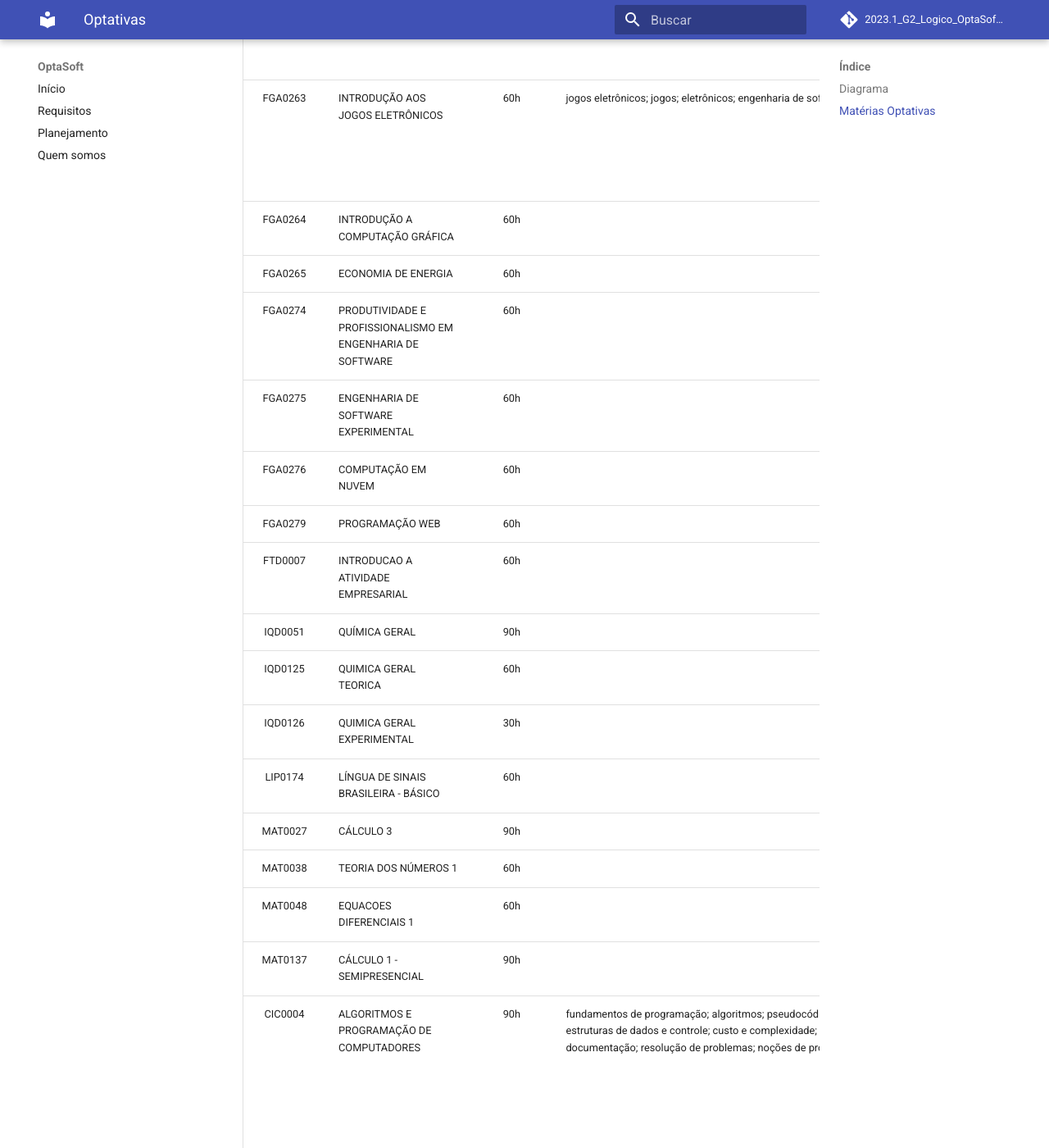
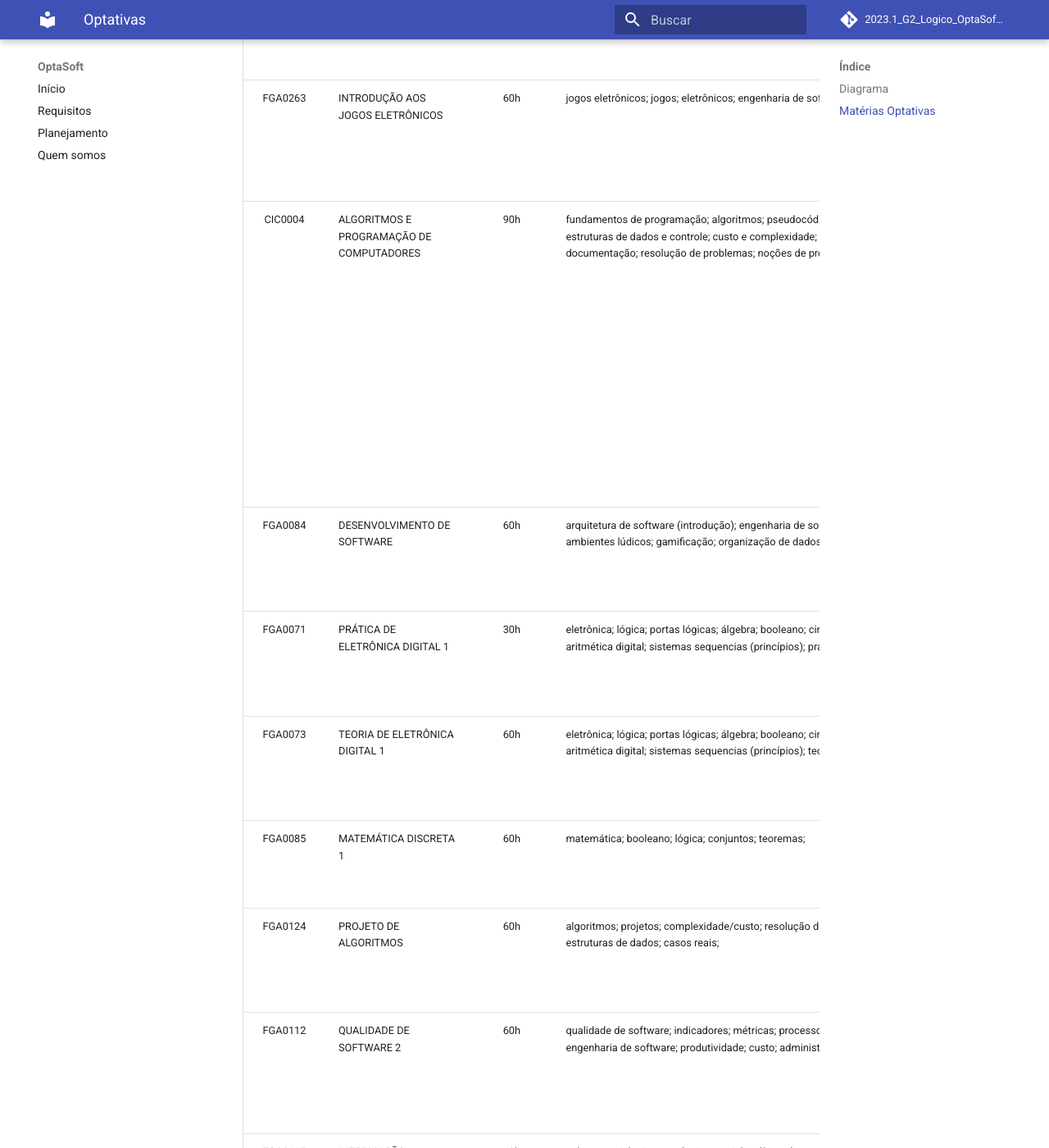
Before and after one commit to UnBParadigmas2023-1-Turma02/2023.1_G2_Logico_OptaSoftware, an MkDocs documentation site: the page built from pages/docs/optativas.md, in a window 1280 px wide and 1400 px high, scrolled down 14572 px. Shown: the whole window at 82% size. Built offline with MkDocs 1.6.1 and Material for MkDocs 9.7.7, drawn with Linux system fonts in a browser that asks for light colours; comment, search, counter and statistics services are not loaded.

Commit message:
retirando duplicatas

```diff
--- a/pages/docs/optativas.md
+++ b/pages/docs/optativas.md
@@ -95,21 +95,6 @@
 | FGA0253 | INSTRUMENTAÇÃO E SISTEMAS DE CONTROLE                       | 75h           | instrumentação; sistemas; sistemas de controle; controle; engenharia de software; engenharia de energia; | Estrutura geral de um sistema de medição e seus elementos típicos.Elementos sensores.Elementos de condicionamento e de processamento de sinais. Apresentação de dados. Aspecto de projeto de um sistema de controle.Elementos de uma malha de controle. Controladores analógicos e digitais, para malhas simples e múltiplas. Modelo linearizado para controle de processo.Comportamento dinâmico dos processos. Respostas dos sistemas no domínio do tempo e da freqüência. |
 | FGA0254 | CIÊNCIAS AEROESPACIAIS                                      | 60h           | ciências; aeroespaciais; engenharia de software; engenharia aeroespacial; engenharia de energia; engenharia; engenharia automativa; engenharia eletrônica; | Introduz os princípios e conceitos fundamentais de termodinâmica, de calor, de física dos fluidos, de dinâmica de corpos rígidos, de gravitação e de ondas aplicados a sistemas de tecnologia aeroespacial Enfatiza a síntese das ciências básicas, física, química, matemática e métodos experimentais que formam a base para análises quantitativas e qualitativas dos sistemas de tecnologia aeroespacial. |
 | FGA0263 | INTRODUÇÃO AOS JOGOS ELETRÔNICOS                            | 60h           | jogos eletrônicos; jogos; eletrônicos; engenharia de software; | Tópicos introdutórios ao desenvolvimento de jogos. linguagens e arquitetura de jogos. fundamentos de programação aplicados ao desenvolvimento de jogos. tópicos avançados em desenvolvimento de jogos, tais como detecção de colisão e inteligência artificial. |
-| FGA0264 | INTRODUÇÃO A COMPUTAÇÃO GRÁFICA                             | 60h           |  |  |
-| FGA0265 | ECONOMIA DE ENERGIA                                         | 60h           |  |  |
-| FGA0274 | PRODUTIVIDADE E PROFISSIONALISMO EM ENGENHARIA DE SOFTWARE  | 60h           |  |  |
-| FGA0275 | ENGENHARIA DE SOFTWARE EXPERIMENTAL                         | 60h           |  |  |
-| FGA0276 | COMPUTAÇÃO EM NUVEM                                         | 60h           |  |  |
-| FGA0279 | PROGRAMAÇÃO WEB                                             | 60h           |  |  |
-| FTD0007 | INTRODUCAO A ATIVIDADE EMPRESARIAL                          | 60h           |  |  |
-| IQD0051 | QUÍMICA GERAL                                               | 90h           |  |  |
-| IQD0125 | QUIMICA GERAL TEORICA                                       | 60h           |  |  |
-| IQD0126 | QUIMICA GERAL EXPERIMENTAL                                  | 30h           |  |  |
-| LIP0174 | LÍNGUA DE SINAIS BRASILEIRA - BÁSICO                        | 60h           |  |  |
-| MAT0027 | CÁLCULO 3                                                   | 90h           |  |  |
-| MAT0038 | TEORIA DOS NÚMEROS 1                                        | 60h           |  |  |
-| MAT0048 | EQUACOES DIFERENCIAIS 1                                     | 60h           |  |  |
-| MAT0137 | CÁLCULO 1 - SEMIPRESENCIAL                                  | 90h           |  |  |
 | CIC0004 | ALGORITMOS E PROGRAMAÇÃO DE COMPUTADORES                    | 90h           | fundamentos de programação; algoritmos; pseudocódigo; linguagem de alto nível; estruturas de dados e controle; custo e complexidade; casos reais; testes e documentação; resolução de problemas; noções de programação; | Princípios fundamentais de construção de programas. Construção de algoritmos e sua representação em pseudocódigo e linguagens de alto nível. Noções de abstração. Especificação de variáveis e funções. Testes e depuração. Padrões de soluções em programação. Noções de programação estruturada. Identificadores e tipos. Operadores e expressões. Estruturas de controle: condicional e repetição. Entrada e saída de dados. Estruturas de dados estáticas: agregados homogêneos e heterogêneos. Iteração e recursão. Noções de análise de custo e complexidade. Desenvolvimento sistemático e implementação de programas. Estruturação, depuração, testes e documentação de programas. Resolução de problemas. Aplicações em casos reais e questões ambientais. |
 | FGA0084 | DESENVOLVIMENTO DE SOFTWARE                                 | 60h           | arquitetura de software (introdução); engenharia de software (introdução); ambientes lúdicos; gamificação; organização de dados; processamento de dados; | Práticas de programação em ambientes gráficos e lúdicos. Organização e processamento de dados. Introdução à arquitetura de software. Introdução aos conceitos de Engenharia de Software. |
 | FGA0071 | PRÁTICA DE ELETRÔNICA DIGITAL 1                             | 30h           | eletrônica; lógica; portas lógicas; álgebra; booleano; circutos lógicos; vhdl; aritmética digital; sistemas sequencias (princípios); prática; laboratório; | Sistemas de Numeração e Códigos. Portas Lógicas e Álgebra Booleana. Circuitos Lógicos Combinacionais. VHDL. Aritmética Digital: Operações e Circuitos. Circuitos Lógicos MSI. Princípios de Sistemas Sequenciais. |
```
